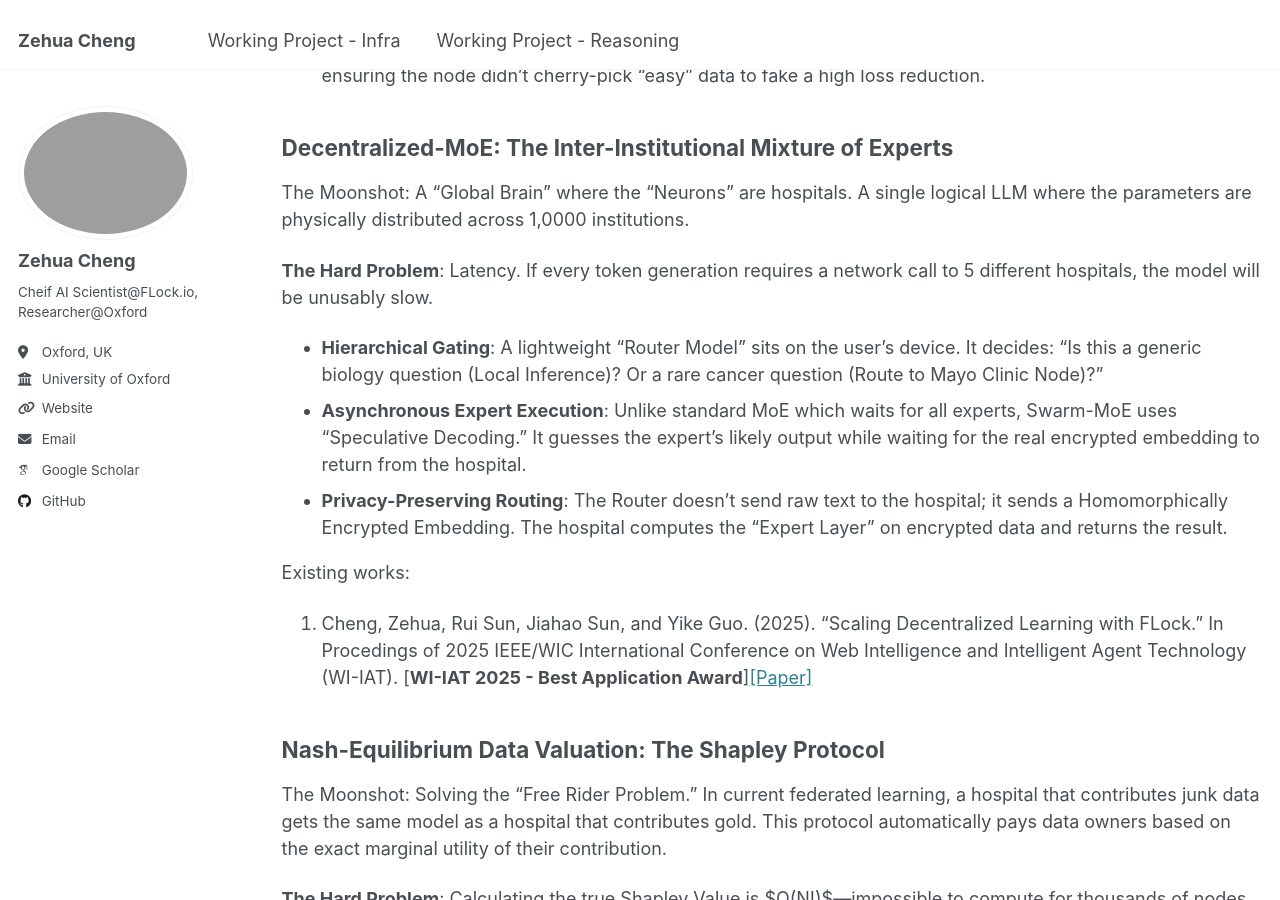
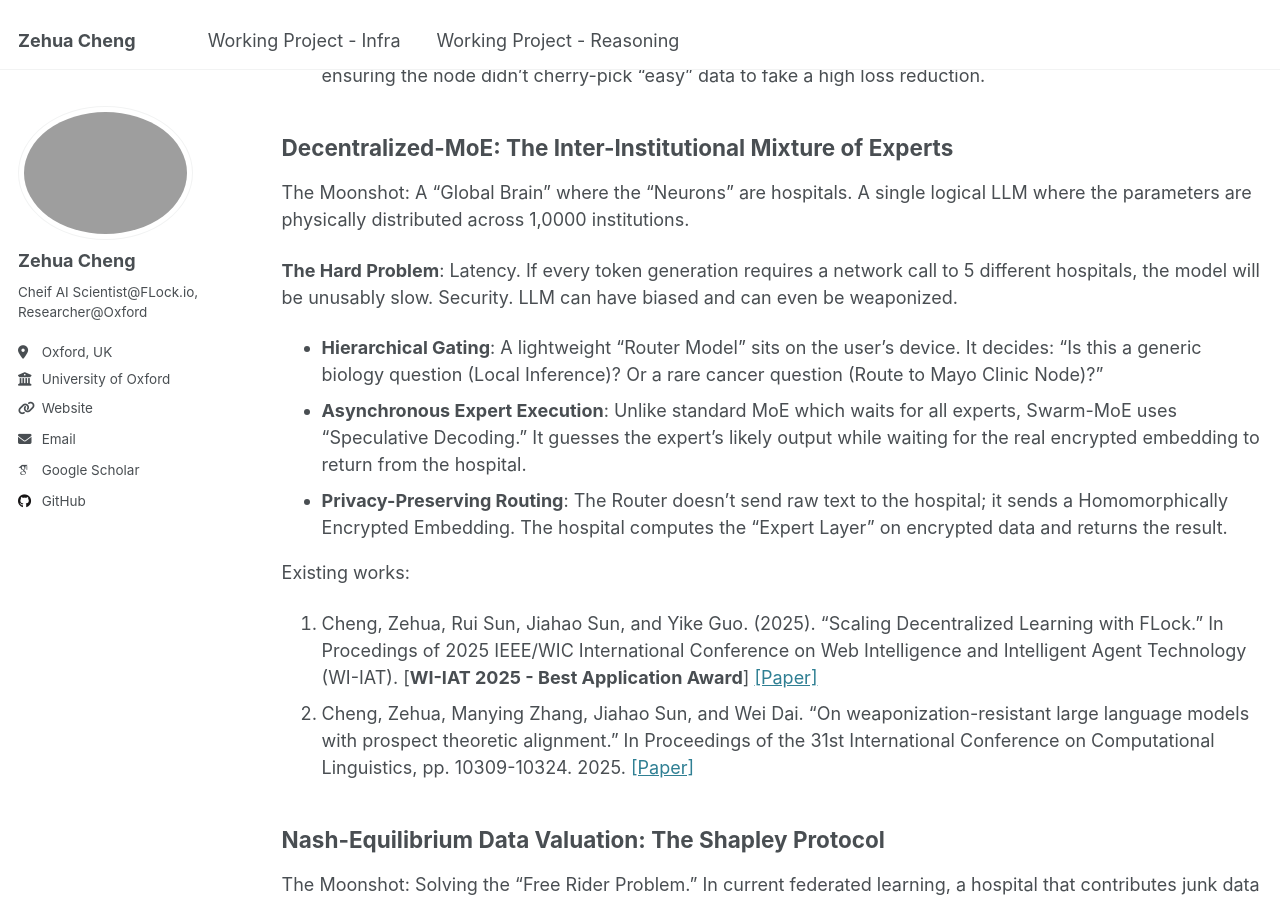
Before and after one commit to limberc/limberc.github.io, a Jekyll site: the page built from _pages/WP1.md, in a window 1280 px wide and 900 px high, scrolled down 739 px. Built offline with Jekyll 4.4.1, drawn with Linux system fonts in a browser that asks for light colours; some web fonts are replaced.

Commit message:
Update WP1.

```diff
--- a/_pages/WP1.md
+++ b/_pages/WP1.md
@@ -27,7 +27,7 @@ The Moonshot: To create the "SSL/TLS" of Machine Learning—a standard protocol
 
 The Moonshot: A "Global Brain" where the "Neurons" are hospitals. A single logical LLM where the parameters are physically distributed across 1,0000 institutions.
 
-**The Hard Problem**: Latency. If every token generation requires a network call to 5 different hospitals, the model will be unusably slow.
+**The Hard Problem**: Latency. If every token generation requires a network call to 5 different hospitals, the model will be unusably slow. Security. LLM can have biased and can even be weaponized.
 
 * **Hierarchical Gating**: A lightweight "Router Model" sits on the user's device. It decides: "Is this a generic biology question (Local Inference)? Or a rare cancer question (Route to Mayo Clinic Node)?"
 * **Asynchronous Expert Execution**: Unlike standard MoE which waits for all experts, Swarm-MoE uses "Speculative Decoding." It guesses the expert's likely output while waiting for the real encrypted embedding to return from the hospital.
@@ -35,7 +35,8 @@ The Moonshot: A "Global Brain" where the "Neurons" are hospitals. A single logic
 
 Existing works:
 
-1. Cheng, Zehua, Rui Sun, Jiahao Sun, and Yike Guo. (2025). "Scaling Decentralized Learning with FLock." In Procedings of 2025 IEEE/WIC International Conference on Web Intelligence and Intelligent Agent Technology (WI-IAT). [**WI-IAT 2025 - Best Application Award**][[Paper]](https://arxiv.org/abs/2507.15349)
+1. Cheng, Zehua, Rui Sun, Jiahao Sun, and Yike Guo. (2025). "Scaling Decentralized Learning with FLock." In Procedings of 2025 IEEE/WIC International Conference on Web Intelligence and Intelligent Agent Technology (WI-IAT). [**WI-IAT 2025 - Best Application Award**] [[Paper]](https://arxiv.org/abs/2507.15349)
+2. Cheng, Zehua, Manying Zhang, Jiahao Sun, and Wei Dai. "On weaponization-resistant large language models with prospect theoretic alignment." In Proceedings of the 31st International Conference on Computational Linguistics, pp. 10309-10324. 2025. [[Paper]](https://aclanthology.org/2025.coling-main.687.pdf)
 
 ## Nash-Equilibrium Data Valuation: The Shapley Protocol
 
```
